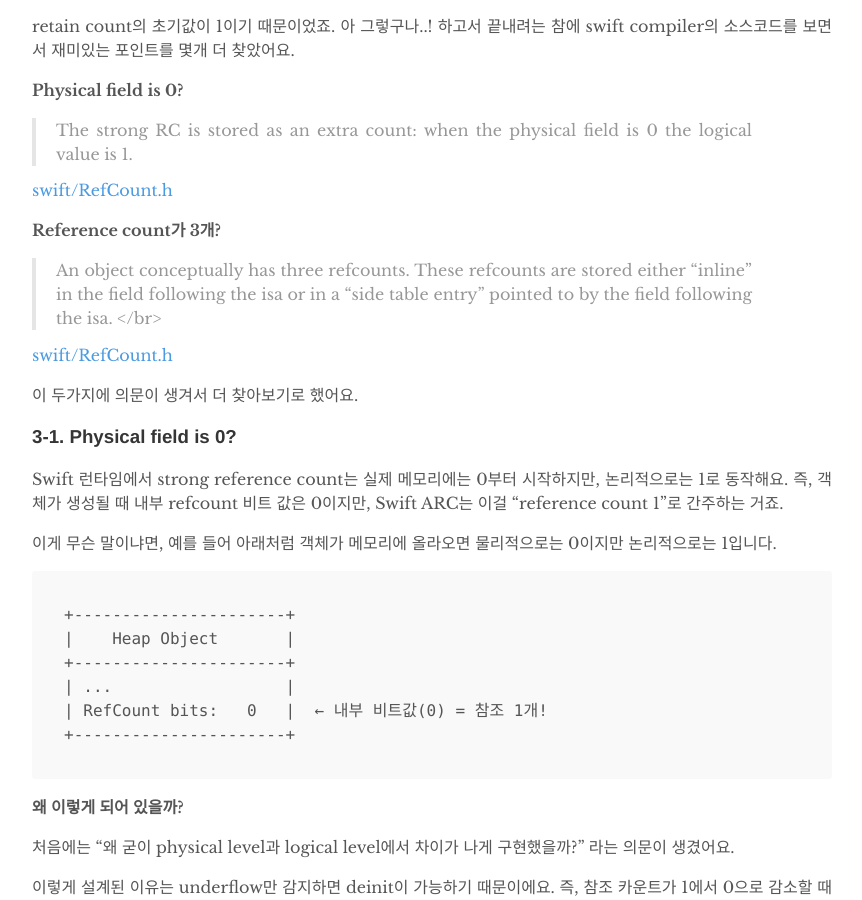
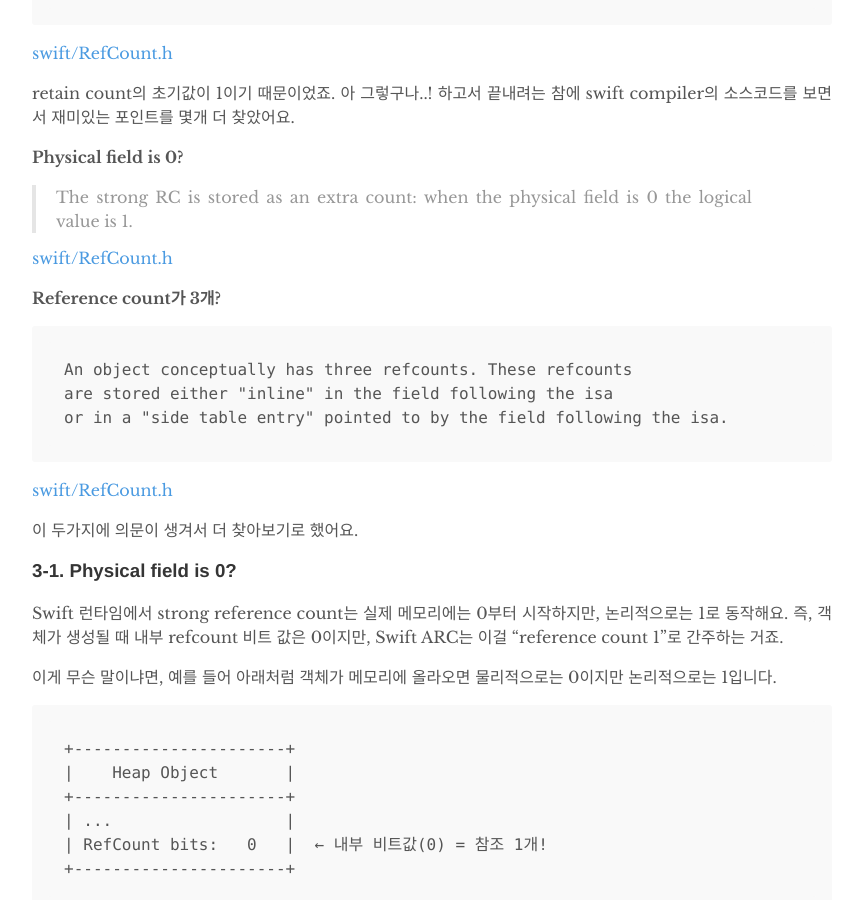
Before and after one commit to doremin/doremin.github.io, a Jekyll site: the page built from _posts/2025-07-18-21:23.md, in a window 1280 px wide and 900 px high, scrolled down 1712 px. Shown: the whole window, without its empty margins (208-1070 px from the left). Built offline with Jekyll 4.4.1, drawn with Linux system fonts in a browser that asks for light colours; some of the changed text lies outside the part shown.

Commit message:
[FIX] 포맷 수정...

````diff
--- a/_posts/2025-07-18-21:23.md
+++ b/_posts/2025-07-18-21:23.md
@@ -54,8 +54,10 @@
 
 [swift/HeapObject.h](https://github.com/swiftlang/swift/blob/main/include/swift/Runtime/HeapObject.h#L45-L48)
 
-> // Refcount of a new object is 1.
+```
+// Refcount of a new object is 1.
 constexpr RefCounts(Initialized_t) : refCounts(RefCountBits(0, 1)) { }
+```
 
 [swift/RefCount.h](https://github.com/swiftlang/swift/blob/main/stdlib/public/SwiftShims/swift/shims/RefCount.h#L741-L742)
 
@@ -70,10 +72,11 @@
 
 **Reference count가 3개?**
 
-> An object conceptually has three refcounts. These refcounts
+```
+An object conceptually has three refcounts. These refcounts
 are stored either "inline" in the field following the isa
 or in a "side table entry" pointed to by the field following the isa.
-</br>
+```
 
 [swift/RefCount.h](https://github.com/swiftlang/swift/blob/main/stdlib/public/SwiftShims/swift/shims/RefCount.h#L44-L46)
 
@@ -272,7 +275,8 @@
 ```
 ## 5. Object Life Cycle
 
-**Object Lifecycle State Machine**</br>
+**Object Lifecycle State Machine**
+
 [RefCount.h](https://github.com/swiftlang/swift/blob/main/stdlib/public/SwiftShims/swift/shims/RefCount.h#L112-L175)에 있는 ARC 객체 생애주기 상태 전이 다이어그램을 참고해서 Side table 관련 부분만 뽑아 요약해보면
 
 LIVE without side table
@@ -298,8 +302,10 @@
 5.	weak RC, unowned RC까지 모두 0 → side table entry 해제, 진짜 DEAD
 
 
-Object Lifecycle State Machine에 대한 설명을 읽고서 저는 궁금증이 하나 생겼어요.</br>
-그러면 unowned reference가 남아있으면 deallocated될 수 없다는거 아니야????</br>
+Object Lifecycle State Machine에 대한 설명을 읽고서 저는 궁금증이 하나 생겼어요.
+
+그러면 unowned reference가 남아있으면 deallocated될 수 없다는거 아니야????
+
 weak, unowned reference를 이용해서 메모리 누수 방지하는거 아니었어??
 
 ## 6. unowned RC로 인한 메모리 릭
````
